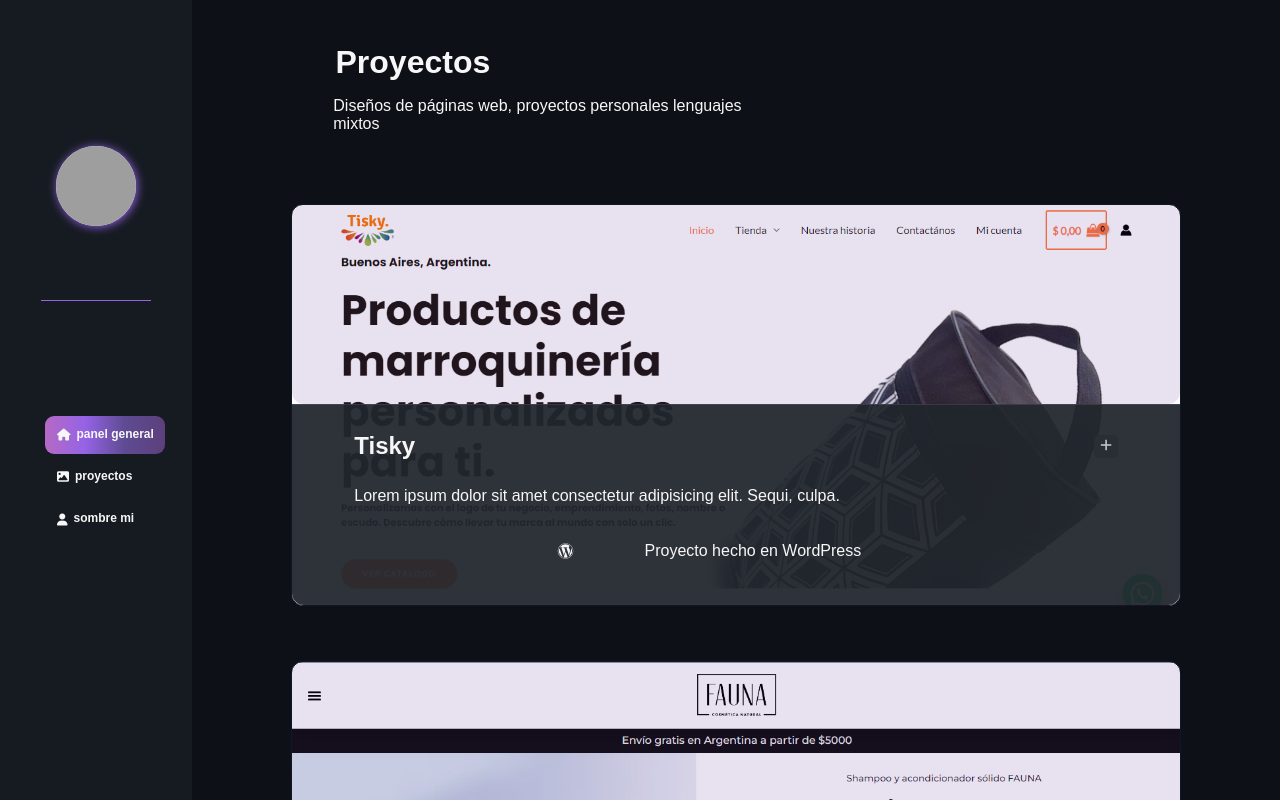
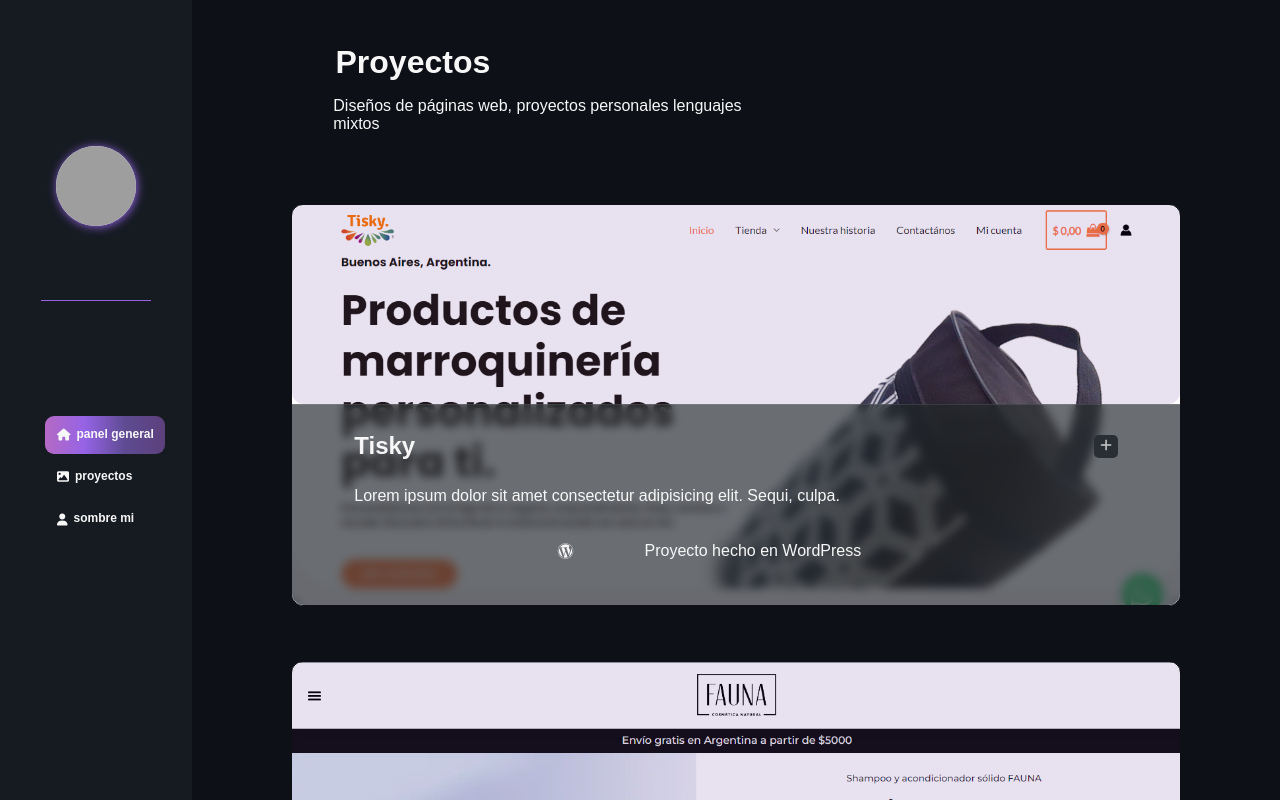
Before and after one commit to NicolasLLans/NicolasLLans.github.io, an Angular app in the folder porfolio/: page / in a window 1280 px wide. Built offline with nearby package versions, Linux system fonts and the light colour scheme; grey boxes are pictures that could not be loaded.

Commit message:
cambie el diseño de las tarjetas de proyectos fondo de tarjeta body

```diff
--- a/porfolio/src/app/componentes/proyectos/proyectos.component.css
+++ b/porfolio/src/app/componentes/proyectos/proyectos.component.css
@@ -94,7 +94,7 @@
       height: 100%;
       cursor: pointer;
       /*box-shadow: inset #464646 1px 2px 10px;*/
-      border: 1px solid rgb(20 21 37);
+      border: 1px solid rgb(15, 16, 22);
 
 }
 
@@ -122,7 +122,8 @@
       height: 50%;
       width: 100%;
       color: #f7f7f7;
-      background-color: #21262df0;
+      background-color: #21262dab;
+      backdrop-filter: blur(5px);
       border-radius: 0 0 12px 12px;
       border-top: 1px solid rgba(240,246,252,0.1);
 }
```
